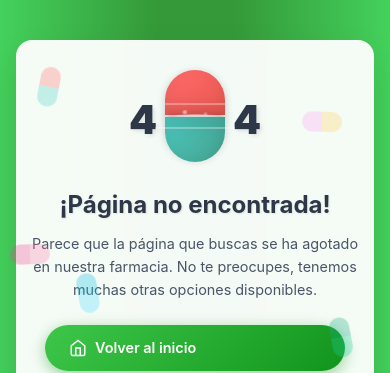
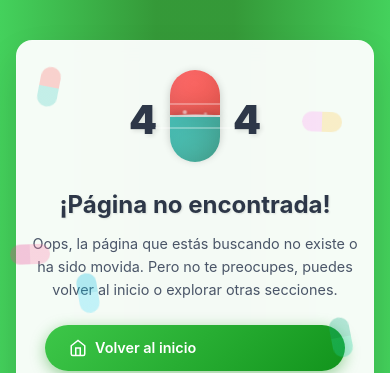
Before and after one commit to SntgRM/soluciones-hospitalarias, a React (Vite) app in the folder frontend/: page /ventas/historial in a window 390 px wide. Shown: the part 178-551 px from the top of the page. Built offline with nearby package versions, Linux system fonts and the light colour scheme; a web font is replaced by a local one.

Commit message:
The page not found view has been modified.

```diff
--- a/frontend/src/pages/NotFound/NotFound.css
+++ b/frontend/src/pages/NotFound/NotFound.css
@@ -174,7 +174,6 @@
   display: flex;
   align-items: center;
   justify-content: center;
-  gap: 1rem;
   margin-bottom: 1.5rem;
 }
 
@@ -199,7 +198,7 @@
 }
 
 .pharmacy-404-page .p404-pill-top {
-  width: 120px;
+  width: 90px;
   height: 80px;
   background: linear-gradient(135deg, var(--p404-pill-red), var(--p404-pill-red-dark));
   border-radius: 60px 60px 0 0;
@@ -288,7 +287,7 @@
 }
 
 .pharmacy-404-page .p404-pill-bottom {
-  width: 120px;
+  width: 90px;
   height: 80px;
   background: linear-gradient(135deg, var(--p404-pill-cyan), var(--p404-pill-cyan-dark));
   border-radius: 0 0 60px 60px;
@@ -444,7 +443,7 @@
 
   .pharmacy-404-page .p404-pill-top,
   .pharmacy-404-page .p404-pill-bottom {
-    width: 80px;
+    width: 65px;
     height: 65px;
   }
 
@@ -522,7 +521,7 @@
 
   .pharmacy-404-page .p404-pill-top,
   .pharmacy-404-page .p404-pill-bottom {
-    width: 60px;
+    width: 50px;
     height: 45px;
   }
 
--- a/frontend/src/pages/NotFound/NotFound.jsx
+++ b/frontend/src/pages/NotFound/NotFound.jsx
@@ -36,10 +36,8 @@ export default function NotFound() {
           </div>
 
           <h1 className="p404-title">¡Página no encontrada!</h1>
-          <p className="p404-description">
-            Parece que la página que buscas se ha agotado en nuestra farmacia. No te preocupes, tenemos muchas otras
-            opciones disponibles.
-          </p>
+          <p className="p404-description">Oops, la página que estás buscando no existe o ha sido movida. Pero no te preocupes, puedes volver al inicio o explorar otras secciones.</p>
+
 
           <div className="p404-actions">
             <Link to="/" className="p404-btn-primary">
```
